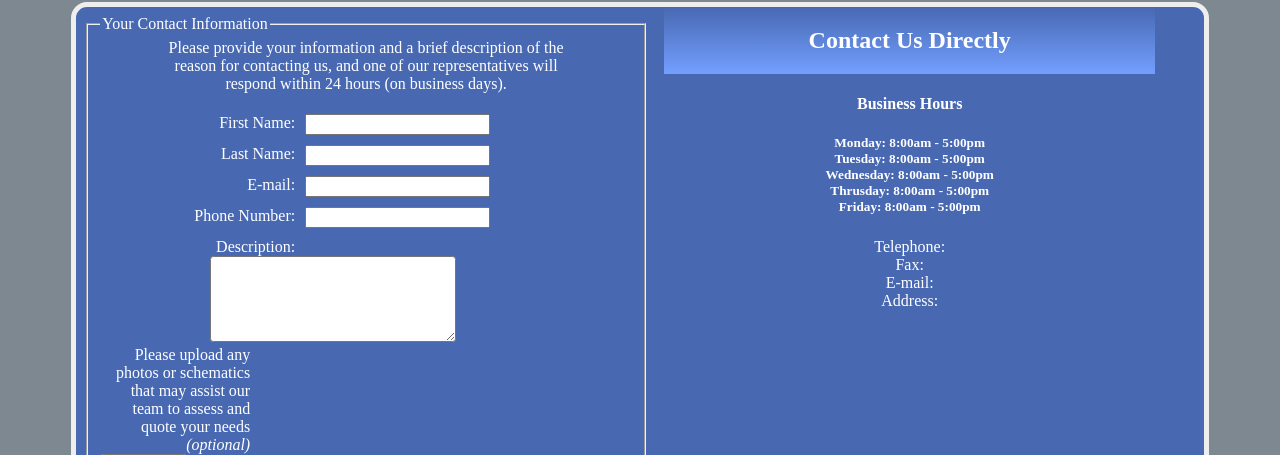
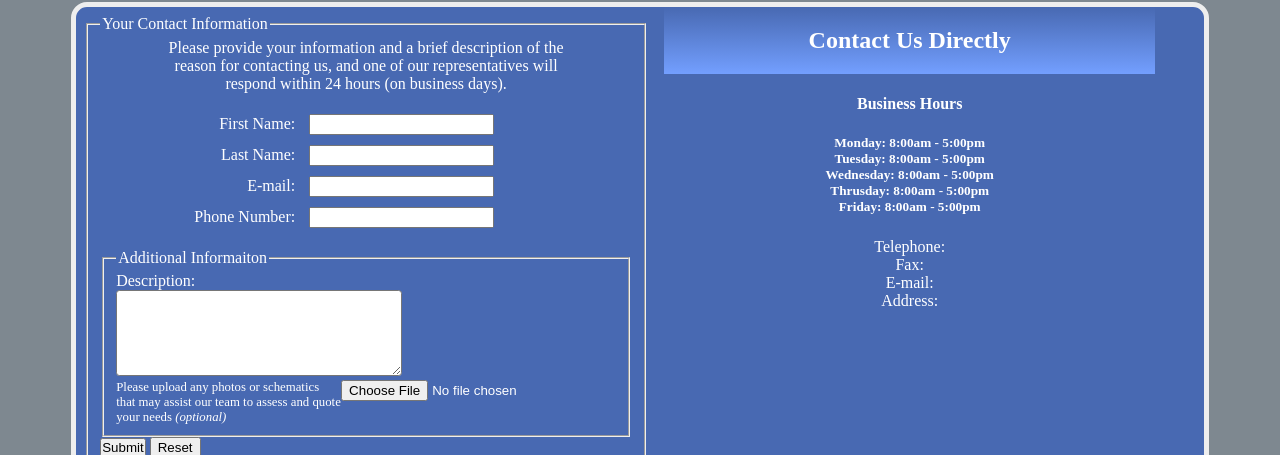
Before and after one commit to Nonsense7/nonsense7.github.io, a plain HTML site: page contact.html in a window 1280 px wide. Shown: the part 345-800 px from the top of the page. Drawn offline with Linux system fonts and the light colour scheme.

Commit message:
Contact Us Layout
Improved flow, and reconfigured floats

```diff
--- a/contact.html
+++ b/contact.html
@@ -53,24 +53,42 @@
         main form ol li {
             padding: 5px;
         }
-        /* labels float next to form input boxes */
+        /*  */
         label   {
-            float: left;
-            clear: left;
-	       width: 150px;
-	       text-align: right;
-	       padding-right: 10px;
+            display: inline-block;
+            width: 150px;
+            text-align: right;
+            padding-right: 10px;
         }
 
         input   {
-            display: block;
+
         }
 
         textarea    {
-            margin: 0 0 0 65px;
             border-radius: .25em;
-            width: 240px;
+            width: 280px;
             height: 80px;
+        }
+
+        #info   {
+
+        }
+
+        #info p {
+            float: left;
+            width: 45%;
+            font-size: .8em;
+        }
+
+        #info label {
+            width: 100%;
+            display: block;
+            text-align: left;
+        }
+
+        #info input {
+            display: inline-block;
         }
 
         h2  {
@@ -88,8 +106,7 @@
 
         #mySubmit   {
             clear: left;
-            margin: 0 auto;
-            padding: 80px 0 0 0;*/
+            padding: 0;
         }
         /* Media query for smartphone size, normal flow inline block */
         @media only screen and (max-width: 768px)   {
@@ -164,14 +181,23 @@
                     <input type="email" name="email" id="email"></li>
                 <li><label for="phone">Phone Number:</label>
                     <input type="tel" name="phone" id="phone"></li>
-                <li><label>Description: <br>
-                    <textarea name="desc"></textarea></label></li>
             </ol>
 
-            <label>Please upload any photos or schematics that may assist our team to assess and quote your needs
-            <em>(optional)</em><br>
-            <input type="file" name="blueprint" size="30">
-            </label>
+        <fieldset>
+        <legend>Additional Informaiton</legend>
+
+        <div id="info">
+
+            <label>Description: <br>
+                    <textarea name="desc"></textarea></label>
+
+            <p><label for="form-file">Please upload any photos or schematics that may assist our team to assess and quote your needs
+                <em>(optional)</em></label></p>
+            <input type="file" name="blueprint" id="form-file" size="30">
+
+        </div>
+
+        </fieldset>
 
             <input id="mySubmit" type="submit" value="Submit">
 
```
